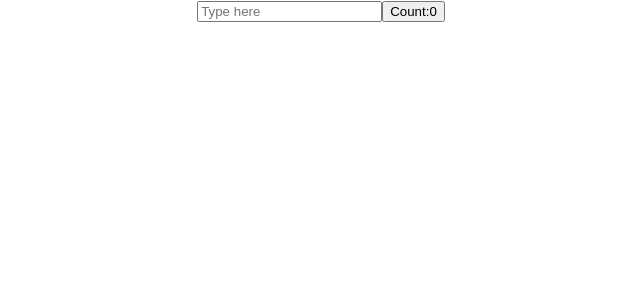
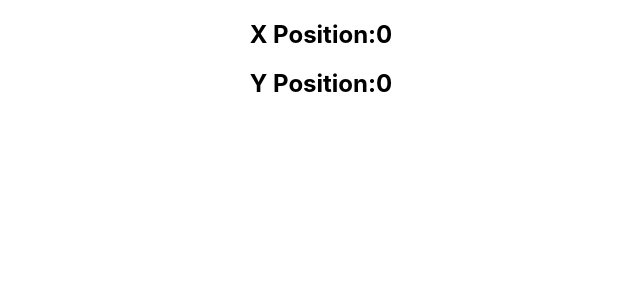
Before and after one commit to sahilm-10/EQ-React, a React (Create React App) app: page / in a window 1280 px wide. Shown: the top 300 px of the page, without its empty margins (319-959 px from the left). Built offline with nearby package versions, Linux system fonts and the light colour scheme.

Commit message:
Added MouseExample with UseEffect

```diff
--- a/src/App.js
+++ b/src/App.js
@@ -9,6 +9,7 @@
 import UseStateWithObject from './Components/UseStateExample';
 import UseStateArray from './Components/useStateArrayExample';
 import ClickCounter from './Hooks/useEffectExample';
+import MouseExample from './Hooks/useEffectMouseExample';
 function App() {
   return (
     <div className="App">
@@ -31,7 +32,9 @@
 
    {/* <UseStateArray/> */}
 
-   <ClickCounter/>
+   {/* <ClickCounter/>*/}
+
+   <MouseExample/>
     </div>
   );
 }
--- /dev/null
+++ b/src/Hooks/useEffectMouseExample.js
@@ -0,0 +1,27 @@
+import React, { useEffect, useState } from "react";
+
+function MouseExample(){
+
+    const [X,setX] = useState(0);
+    const [Y,setY] = useState(0);
+
+    const logMousePosition = (e) =>{
+        setX(e.clientX);
+        setY(e.clientY);
+    }
+    useEffect(()=>{
+        console.log("UseEffect Called");
+        window.addEventListener('mousemove',logMousePosition);
+    },[])
+
+
+    return(
+        <div>
+            <h2>X Position:{X}</h2>
+            <h2>Y Position:{Y}</h2>
+
+        </div>
+    )
+}
+
+export default MouseExample;
```
